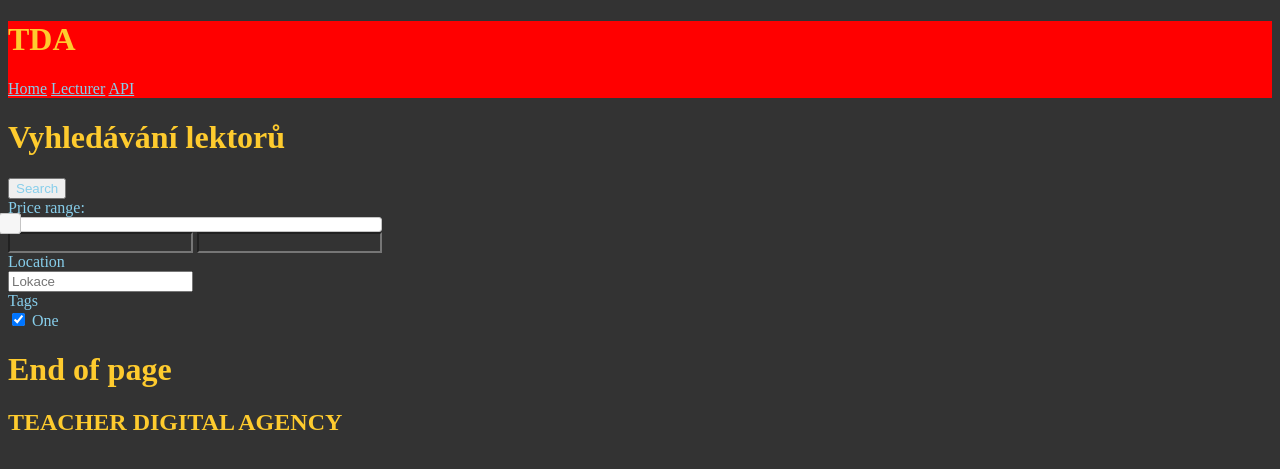
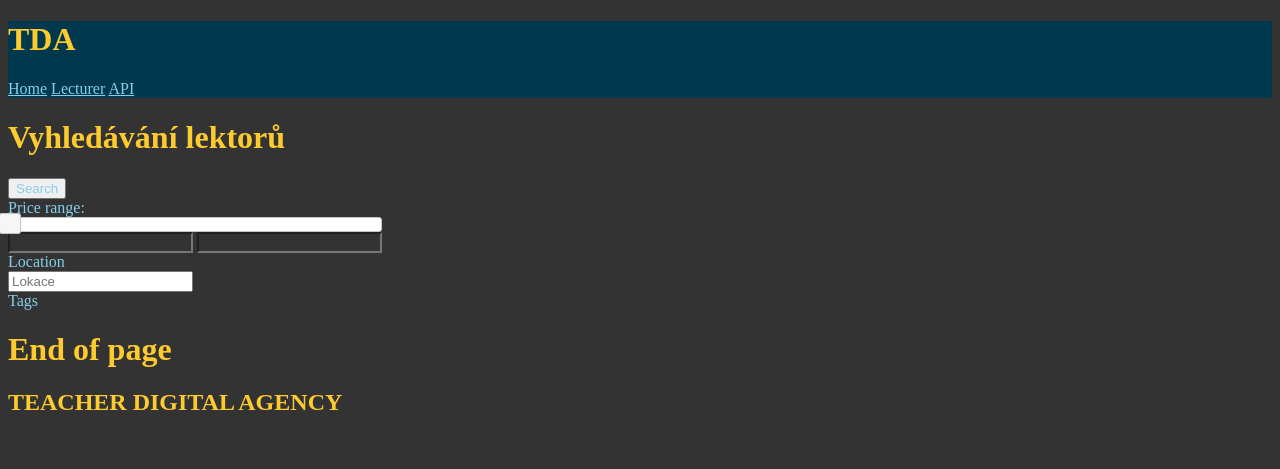
Before and after one commit to GlaryCZ/TdA24-EXTREMISTI, a Flask app: page / in a window 1280 px wide. Shown: the top 469 px of the page. Run offline with Flask 3, Linux system fonts and the light colour scheme; data that the repository does not hold is empty.

Commit message:
committed

```diff
--- a/app/app.py
+++ b/app/app.py
@@ -1,7 +1,7 @@
 import os
 from uuid import uuid4 as make_uuid
 from flask import Flask, jsonify, render_template, json, request
-from . import db
+import db
 
 app = Flask(__name__)
 
@@ -15,7 +15,10 @@ try:
 except OSError:
     pass
 
-db.init_app(app)
+with app.app_context():
+    db.init_db()
+    db.init_app(app)
+
 
 def lecturer_row_dict(json_string):
     data = json.loads(json_string)
--- a/app/static/styles.css
+++ b/app/static/styles.css
@@ -94,7 +94,7 @@ ul {
     font-size: 18px;
 }
 #nav-bar {
-    background-color: red;
+    background-color: #00384D;
 }
 #about-header {
     margin-left: 20px;
--- a/app/templates/homepage.html
+++ b/app/templates/homepage.html
@@ -40,13 +40,6 @@
       {% if last_searched.location %} value="{{last_searched.location}}" {% endif %}><br>
     <label>Tags</label><br>
     <!-- test tag -->
-    <label class="tag-checkbox">
-      <input type="checkbox" checked="checked">
-      <span class="checkmark"></span>
-      One
-    </label>
-
-    <!-- test tag -->
     {% for tag in tags %}
       <input type="checkbox" class="tag-checkbox" id="{{tag.uuid}}" name="{{tag.uuid}}"
       {% if last_searched[tag.uuid] == "on"%} checked{% endif %}>
```
